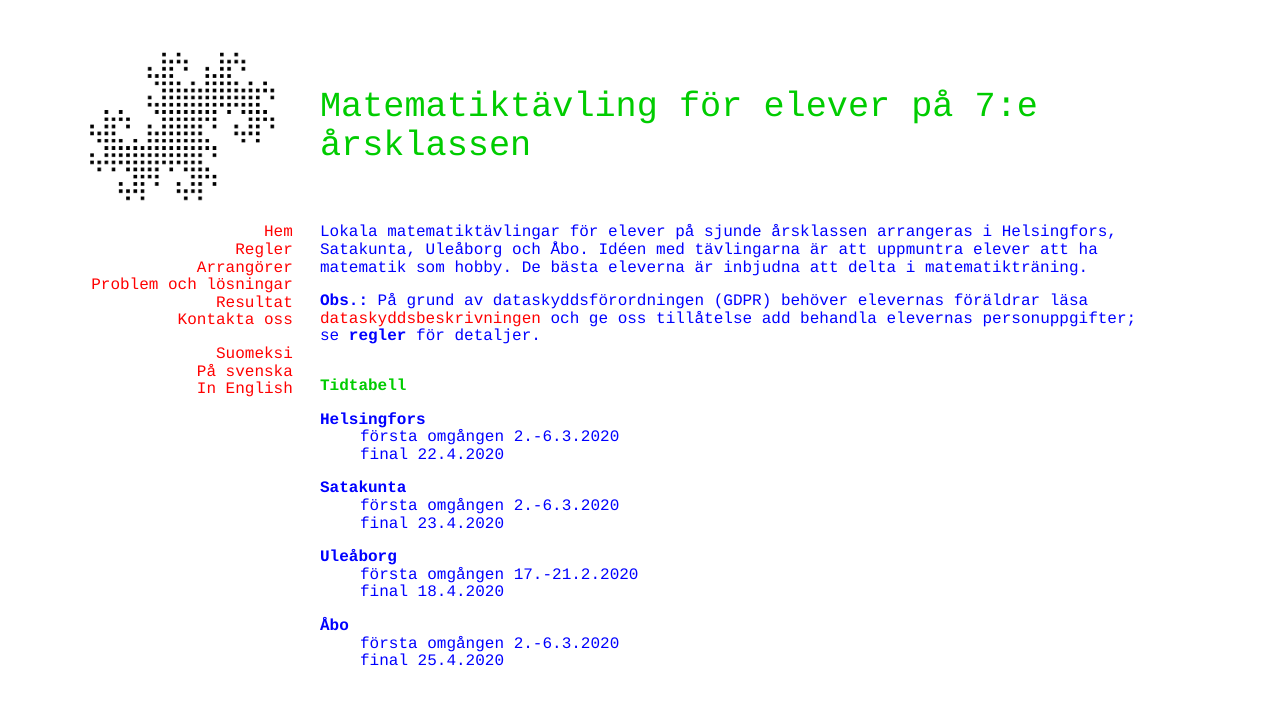
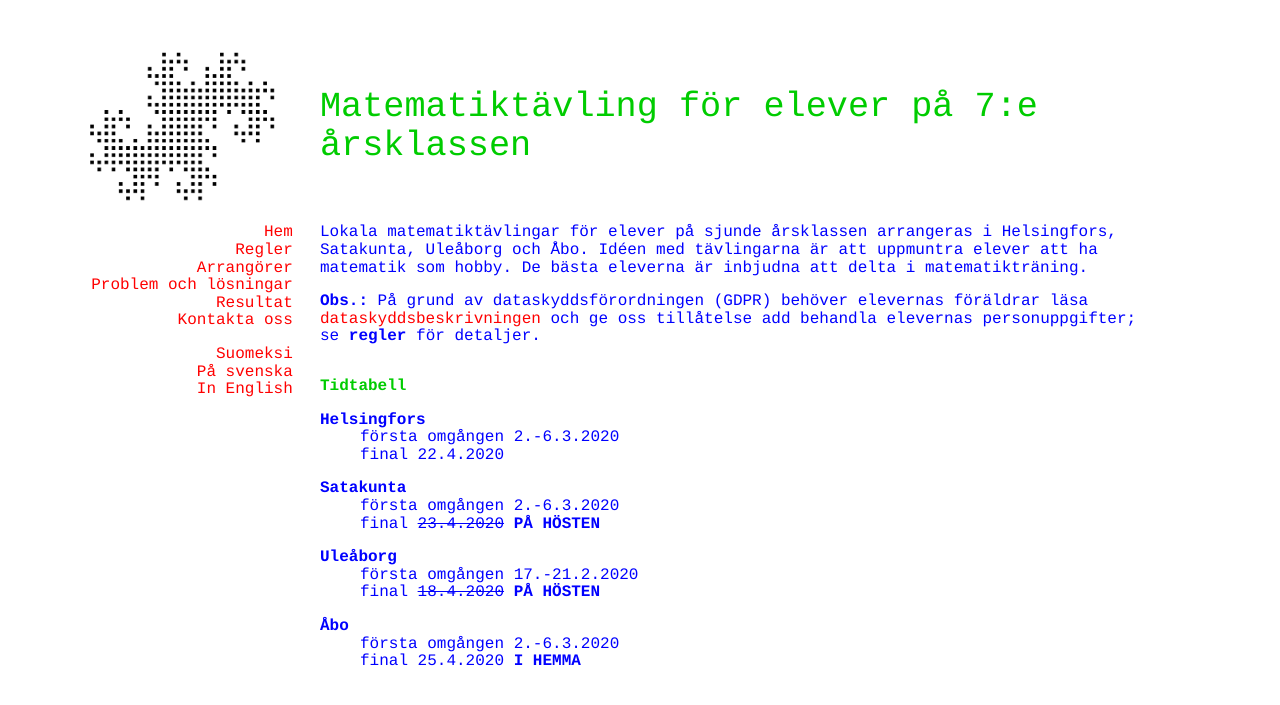
Before and after one commit to matematiikkakilpailut/matematiikkakilpailut.github.io, a Jekyll site: the page built from seiskat/sv/index.html, in a window 1280 px wide. Shown: the top 705 px of the page. Built offline with Jekyll 4.4.1, drawn with Linux system fonts in a browser that asks for light colours.

Commit message:
Update index.html
Finaalien päivämäärät

```diff
--- a/seiskat/sv/index.html
+++ b/seiskat/sv/index.html
@@ -20,11 +20,11 @@
   <dd>final 22.4.2020</dd>
   <dt>Satakunta</dt>
   <dd>f&ouml;rsta omg&aring;ngen 2.-6.3.2020</dd>
-  <dd>final 23.4.2020</dd>
+  <dd>final <strike>23.4.2020</strike><b> PÅ HÖSTEN</b></dd>
   <dt>Ule&aring;borg</dt>
   <dd>f&ouml;rsta omg&aring;ngen 17.-21.2.2020</dd>
-  <dd>final 18.4.2020</dd>
+  <dd>final <strike>18.4.2020</strike><b> PÅ HÖSTEN</b></dd>
   <dt>&Aring;bo</dt>
   <dd>f&ouml;rsta omg&aring;ngen 2.-6.3.2020</dd>
-  <dd>final 25.4.2020</dd>
+  <dd>final 25.4.2020<b> I HEMMA </b></dd>
 </dl>
```
